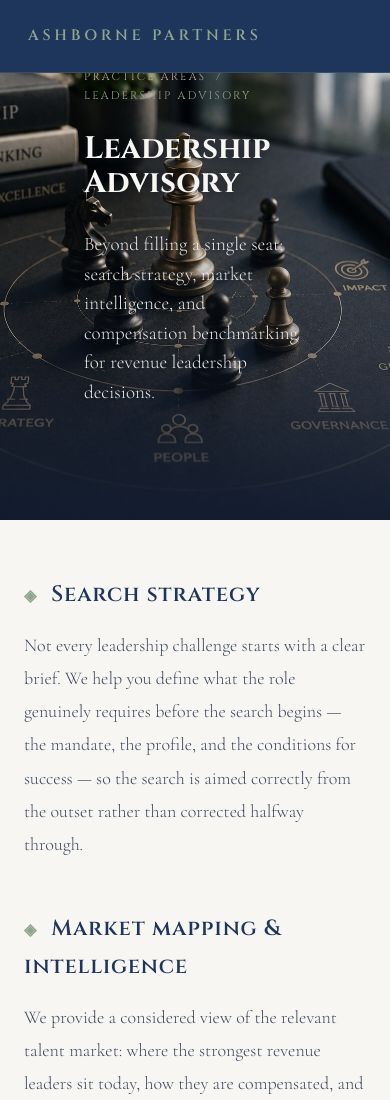
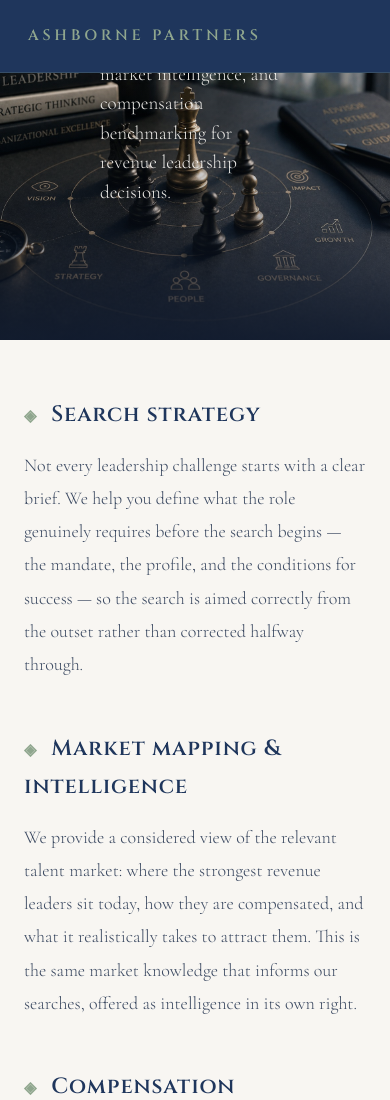
Before and after one commit to ashborne23/ashborne-site, a plain HTML site: page practice-advisory.html in a window 390 px wide. Shown: the top 1100 px of the page. Drawn offline with nearby package versions, Linux system fonts and the light colour scheme.

Commit message:
Add files via upload

```diff
--- a/practice-advisory.html
+++ b/practice-advisory.html
@@ -77,6 +77,7 @@
       .roles,.p-cta { padding-left:40px; padding-right:40px; }
     }
     @media (max-width:860px) {
+      .p-hero { height:400px; }
       nav { padding:20px 28px; }
       .nav-toggle { display:flex; }
       .nav-links { position:fixed; top:0; right:0; height:100vh; width:min(78vw,320px); flex-direction:column; justify-content:center; gap:34px; background:#1F365C; box-shadow:-8px 0 40px rgba(0,0,0,0.35); transform:translateX(100%); transition:transform 0.35s cubic-bezier(0.4,0,0.2,1), visibility 0.35s; visibility:hidden; padding:0 44px; z-index:105; }
@@ -84,7 +85,7 @@
       .nav-links a { font-size:14px; }
     }
     @media (max-width:640px) {
-      .p-hero { padding:140px 24px 60px; }
+      .p-hero { height:340px; }
       .p-title { font-size:clamp(30px,8vw,42px); }
       .p-lede { font-size:19px; }
       .p-body,.other { padding-left:24px; padding-right:24px; }
```
Also changed, not shown: practice-cro.html (+2 -1 lines), practice-marketing.html (+2 -1 lines).
